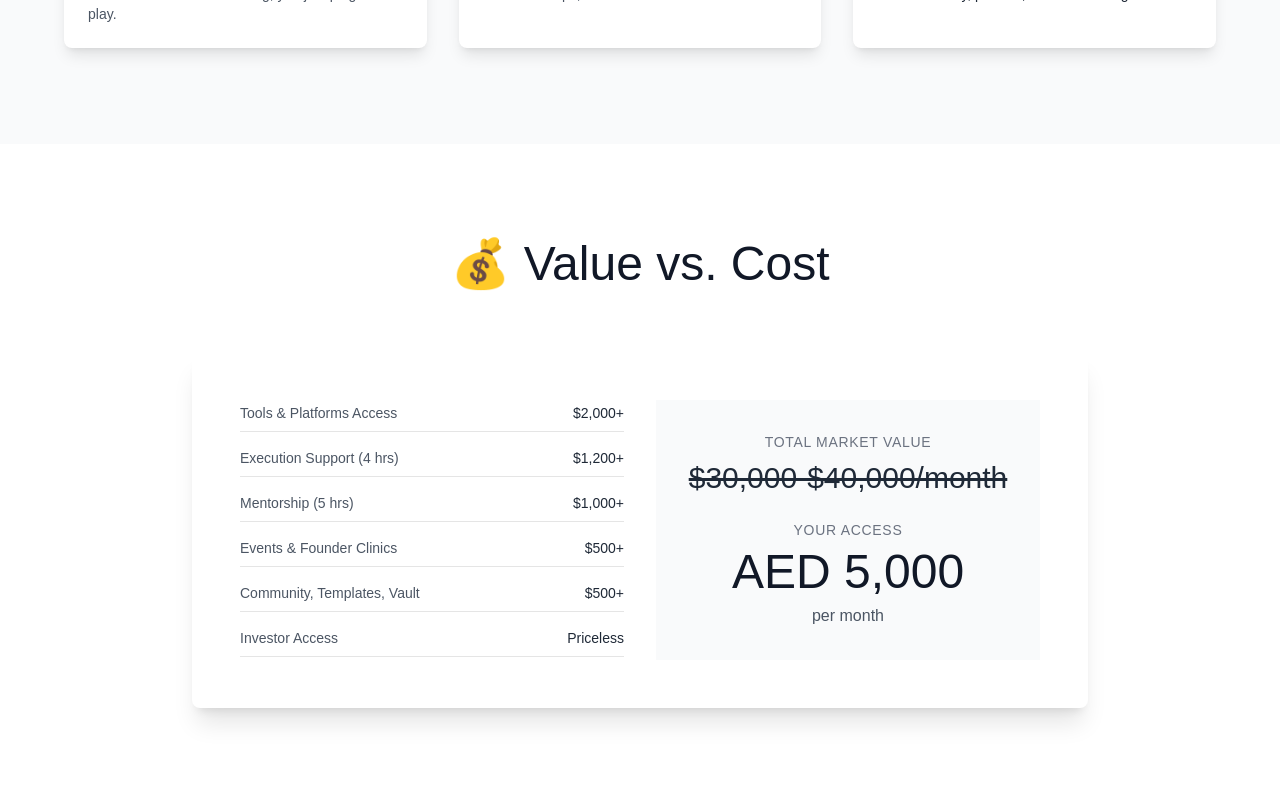
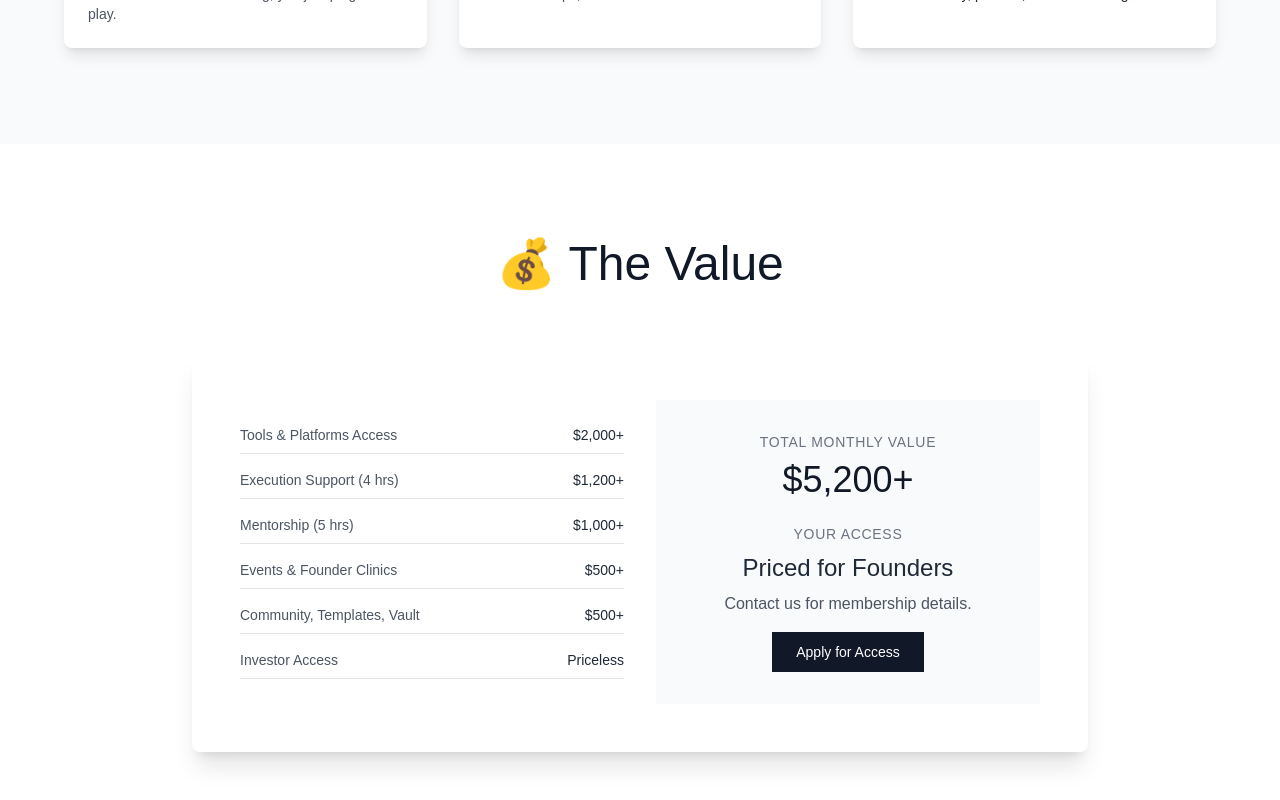
Before and after one commit to sharmasahil211/venturecrafters, a Next.js app: page /ecosystem-access in a window 1280 px wide. Shown: the part 2282-3082 px from the top of the page. Built offline with nearby package versions, Linux system fonts and the light colour scheme.

Commit message:
feat: remove pricing info and promote ecosystem access
Shift focus to ecosystem value and membership benefits.

Co-authored-by: null <200178594+sharmasahil211@users.noreply.github.com>

```diff
--- a/app/ecosystem-access/page.tsx
+++ b/app/ecosystem-access/page.tsx
@@ -30,39 +30,6 @@ export default function EcosystemAccessPage() {
     window.addEventListener("scroll", handleScroll)
     return () => window.removeEventListener("scroll", handleScroll)
   }, [])
-
-  const includedFeatures = [
-    {
-      icon: Zap,
-      title: "$2,000+ in Founder Tools",
-      description: "Access to HirtIQ, Planning, Datarooms, and more to build efficiently.",
-    },
-    {
-      icon: Wrench,
-      title: "Monthly Execution Support",
-      description: "4 hours/month with experienced ex-founders to solve real problems.",
-    },
-    {
-      icon: Brain,
-      title: "High-Signal Mentorship",
-      description: "5 hours/month with domain experts for targeted, actionable advice.",
-    },
-    {
-      icon: Briefcase,
-      title: "Curated Freelancer Pool",
-      description: "Connect with freelancers who think and operate like startup founders.",
-    },
-    {
-      icon: Sparkles,
-      title: "Exclusive Community & Events",
-      description: "Invite-only online and offline events that deliver insights, not speeches.",
-    },
-    {
-      icon: Rocket,
-      title: "Investor Access (When Ready)",
-      description: "Get intros when your deck, traction, and story are ready for funding.",
-    },
-  ]
 
   const toolStack = {
     HIRING: [
@@ -256,7 +223,7 @@ export default function EcosystemAccessPage() {
       <section id="what-you-get" className="py-16 md:py-24 px-4 md:px-6 bg-gray-50">
         <div className="container mx-auto max-w-6xl">
           <div className="text-center mb-12 md:mb-16">
-            <h2 className="text-4xl md:text-5xl font-extralight text-gray-900">💡 What You Get (AED 5,000/month)</h2>
+            <h2 className="text-4xl md:text-5xl font-extralight text-gray-900">💡 What You Get</h2>
             <p className="mt-4 text-lg md:text-xl text-gray-600 font-light">
               We’ve bundled everything a founder needs into one powerful access pass.
             </p>
@@ -407,7 +374,7 @@ export default function EcosystemAccessPage() {
       <section className="py-16 md:py-24 px-4 md:px-6">
         <div className="container mx-auto max-w-4xl">
           <div className="text-center mb-12 md:mb-16">
-            <h2 className="text-4xl md:text-5xl font-extralight text-gray-900">💰 Value vs. Cost</h2>
+            <h2 className="text-4xl md:text-5xl font-extralight text-gray-900">💰 The Value</h2>
           </div>
           <Card className="border-0 shadow-xl">
             <CardContent className="p-8 md:p-12">
@@ -428,11 +395,17 @@ export default function EcosystemAccessPage() {
                   ))}
                 </div>
                 <div className="text-center bg-gray-50 p-8 rounded-none">
-                  <p className="text-gray-500 font-light text-sm uppercase tracking-wider">Total Market Value</p>
-                  <p className="text-3xl font-light text-gray-800 my-2 line-through">$30,000-$40,000/month</p>
+                  <p className="text-gray-500 font-light text-sm uppercase tracking-wider">Total Monthly Value</p>
+                  <p className="text-4xl font-extralight text-gray-900 my-2">$5,200+</p>
                   <p className="text-gray-500 font-light text-sm uppercase tracking-wider mt-6">Your Access</p>
-                  <p className="text-5xl font-extralight text-gray-900 my-2">AED 5,000</p>
-                  <p className="text-gray-600 font-light">per month</p>
+                  <p className="text-2xl font-light text-gray-800 my-2">Priced for Founders</p>
+                  <p className="text-gray-600 font-light">Contact us for membership details.</p>
+                  <Button
+                    className="mt-4 bg-gray-900 text-white hover:bg-gray-800 px-6 py-2 rounded-none font-light text-sm"
+                    onClick={() => scrollTo("how-to-join")}
+                  >
+                    Apply for Access
+                  </Button>
                 </div>
               </div>
             </CardContent>
--- a/app/page.tsx
+++ b/app/page.tsx
@@ -353,11 +353,9 @@ export default function VentureCraftersLanding() {
                 </ul>
               </CardContent>
               <div className="p-6 pt-0 mt-auto">
-                <p className="text-2xl font-light text-center text-gray-800 mb-4">
-                  AED 5,000<span className="text-base text-gray-500">/month</span>
-                </p>
+                <p className="text-lg font-light text-center text-gray-800 mb-4">Membership-based</p>
                 <Button asChild className="w-full bg-gray-800 hover:bg-gray-900 text-white rounded-none py-3">
-                  <Link href="/ecosystem-access">View Details</Link>
+                  <Link href="/ecosystem-access">Learn More</Link>
                 </Button>
               </div>
             </Card>
```
